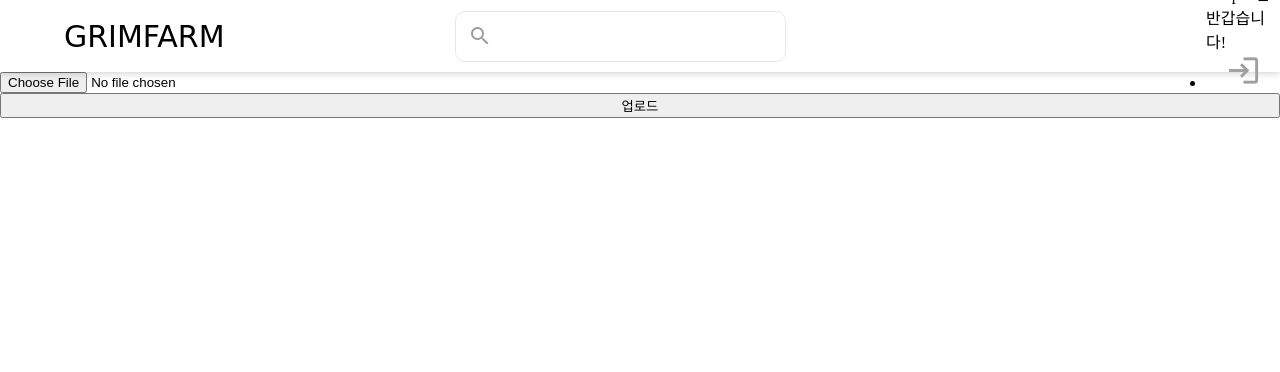
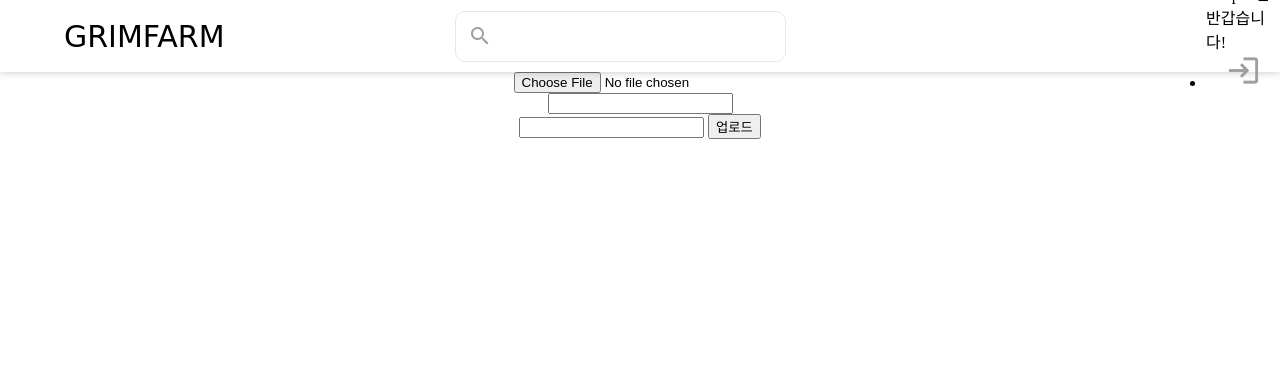
Before and after one commit to kaiworld97/grimfarm, a Django app: page /upload/ in a window 1280 px wide. Shown: the top 372 px of the page. Run offline with Django 4.2, Linux system fonts and the light colour scheme; the visitor is signed in with stand-in values (Sample User, id 1); parts of the project's set-up code (start-up, migrations or seed data) failed here and were passed over; some web fonts are replaced.

Commit message:
update - base.html base.css upload.html drawing/models.py add - upload.css

```diff
--- a/drawing/models.py
+++ b/drawing/models.py
@@ -9,6 +9,7 @@
         db_table = "drawing"
 
     author = models.ForeignKey(UserModel, on_delete=models.CASCADE, related_name='%(class)s_author')
+    title = models.CharField(max_length=256)
     description = models.CharField(max_length=256, default='')
     img = models.URLField()
     category = models.CharField(max_length=30, default='')
--- a/static/css/base.css
+++ b/static/css/base.css
@@ -16,6 +16,7 @@
     display: flex;
     justify-content: center;
     flex-direction: column;
+    align-items: center;
 }
 
 .material-icons {
--- /dev/null
+++ b/static/css/upload.css
@@ -0,0 +1,3 @@
+.input_container{
+    width: 300px;
+}
--- a/templates/base.html
+++ b/templates/base.html
@@ -9,6 +9,8 @@
     <link rel="preconnect" href="https://fonts.googleapis.com">
     <link rel="preconnect" href="https://fonts.gstatic.com" crossorigin>
     <link href="https://fonts.googleapis.com/css2?family=Shizuru&display=swap" rel="stylesheet">
+    <script src="https://ajax.googleapis.com/ajax/libs/jquery/3.5.1/jquery.min.js"></script>
+
     <link rel="stylesheet" href="{% static '/css/base.css' %}">
 
     {% block css %}
--- a/templates/drawing/upload.html
+++ b/templates/drawing/upload.html
@@ -9,7 +9,7 @@
 
 {# css 파일 넣는 곳#}
 {% block css %}
-
+    <link rel="stylesheet" href="{% static '/css/upload.css' %}">
 {% endblock %}
 
 {#자바스크립트 파일 넣는 곳#}
@@ -17,9 +17,13 @@
     <script>
         function posting() {
             let file = $('#select_file')[0].files[0]
+            let num = $('#select_num')
+            let key = $('#select_key')
             let form_data = new FormData()
 
-            form_data.append("file_give", file)
+            form_data.append("img", file)
+            form_data.append("num", num)
+            form_data.append("key", key)
 
             $.ajax({
                 type: "POST",
@@ -46,7 +50,11 @@
 
 {#메인 컨텐츠 들어가는 곳#}
 {% block content %}
+    <div class="input_container">
     <input type="file" id="select_file">
+    <input type="number" id="select_num">
+    <input type="text" id="select_key">
     <button onclick="posting()">업로드</button>
+    </div>
     <div id="output"></div>
 {% endblock %}
```
